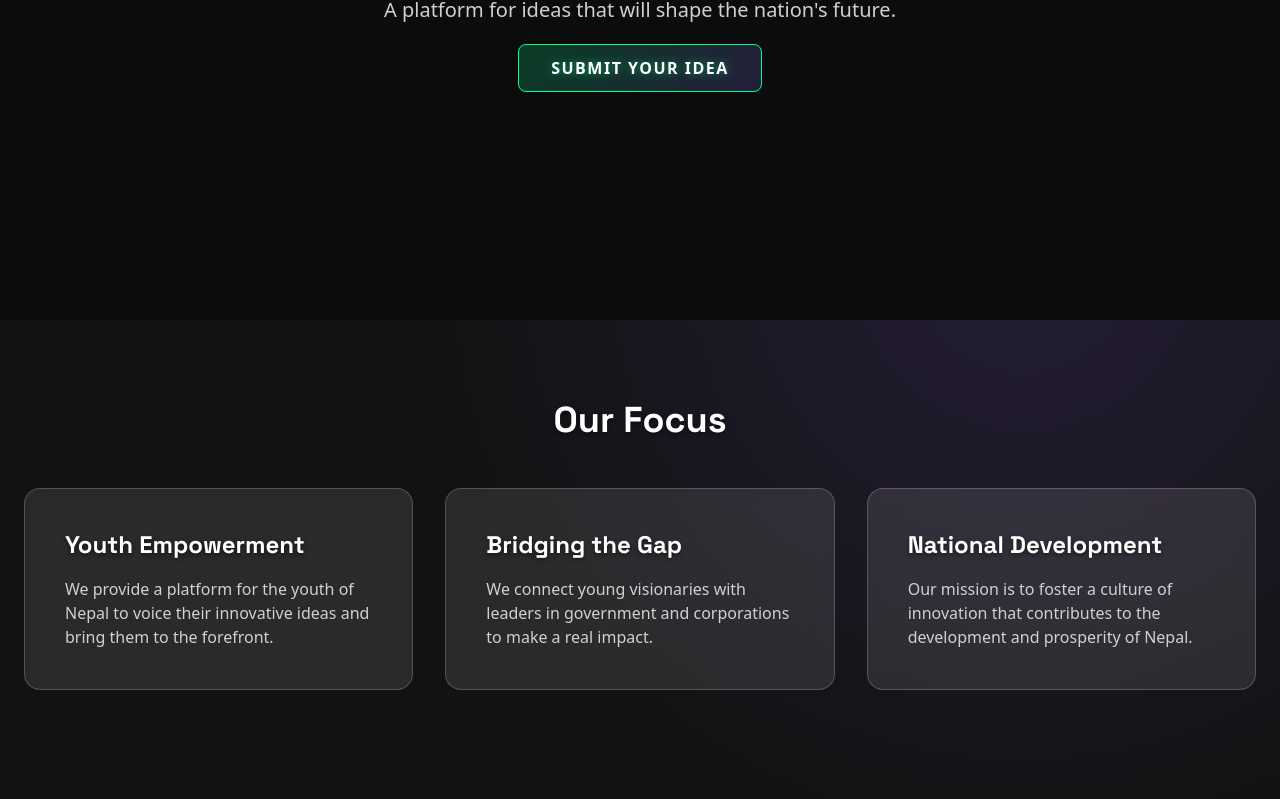
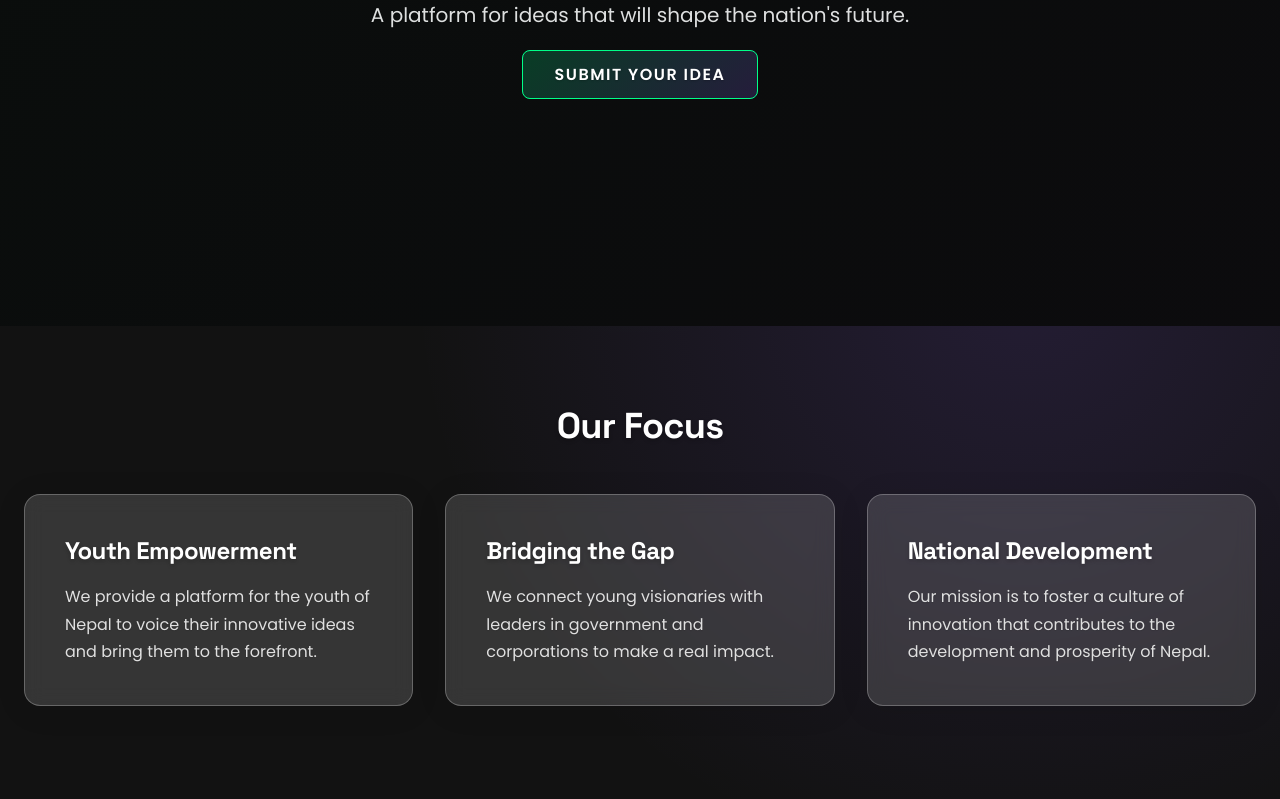
Before and after one commit to ZachL111/NepalNext, a plain HTML site: page index.html in a window 1280 px wide. Shown: the part 401-1200 px from the top of the page. Drawn offline with nearby package versions, Linux system fonts and the light colour scheme.

Commit message:
Improved again

```diff
--- a/css/style.css
+++ b/css/style.css
@@ -8,11 +8,11 @@
     --bg-dark: #121212;
     --bg-darker: #0a0a0a;
     --text-primary: #ffffff;
-    --text-secondary: #d1d1d1;
+    --text-secondary: #e0e0e0;  /* Lightened from #d1d1d1 */
     --accent-neon: #00ff88;
     --accent-purple: #8b5cf6;
-    --glass-bg: rgba(255, 255, 255, 0.1);
-    --glass-border: rgba(255, 255, 255, 0.2);
+    --glass-bg: rgba(255, 255, 255, 0.15);  /* Increased opacity */
+    --glass-border: rgba(255, 255, 255, 0.25);  /* Increased opacity */
     --gradient-1: linear-gradient(135deg, rgba(0, 255, 136, 0.15), rgba(139, 92, 246, 0.15));
 }
 
@@ -22,13 +22,19 @@ body {
     background-image:
         radial-gradient(circle at 50% 0%, rgba(0, 255, 136, 0.15) 0%, transparent 50%),
         radial-gradient(circle at 80% 50%, rgba(139, 92, 246, 0.15) 0%, transparent 50%);
+    font-family: 'Poppins', sans-serif;
+    line-height: 1.7;
+    font-size: 16px;
     color: var(--text-primary);
+    text-shadow: 0 1px 1px rgba(0, 0, 0, 0.1);
 }
 
 h1, h2, h3, h4, h5, h6 {
+    color: var(--text-primary);
     font-family: 'Space Grotesk', sans-serif;
     font-weight: 700;
-    text-shadow: 0 2px 4px rgba(0, 0, 0, 0.5);
+    text-shadow: 0 2px 4px rgba(0, 0, 0, 0.2);
+    letter-spacing: -0.02em;
 }
 
 /* Enhanced Header */
@@ -52,6 +58,7 @@ h1, h2, h3, h4, h5, h6 {
     color: var(--text-primary);
     font-weight: 500;
     padding: 0.5rem 1rem;
+    text-shadow: 0 1px 1px rgba(0, 0, 0, 0.1);
 }
 
 .nav-link::after {
@@ -87,7 +94,7 @@ h1, h2, h3, h4, h5, h6 {
     position: relative;
     overflow: hidden;
     transition: all 0.4s ease;
-    text-shadow: 0 0 10px rgba(0, 255, 136, 0.5);
+    text-shadow: 0 1px 2px rgba(0, 0, 0, 0.2);
 }
 
 .btn-primary:hover {
@@ -99,13 +106,14 @@ h1, h2, h3, h4, h5, h6 {
 
 /* Enhanced Glass Card */
 .glass-card {
-    background: rgba(255, 255, 255, 0.1);
+    background: rgba(255, 255, 255, 0.15);
     backdrop-filter: blur(10px);
     border-radius: 16px;
     border: 1px solid var(--glass-border);
     padding: 2.5rem;
     transition: all 0.4s ease;
     color: var(--text-primary);
+    box-shadow: 0 4px 30px rgba(0, 0, 0, 0.1);
 }
 
 .glass-card:hover {
@@ -133,6 +141,18 @@ h1, h2, h3, h4, h5, h6 {
     bottom: 0;
     background: var(--gradient-1);
     opacity: 0.1;
+}
+
+.hero-section h1 {
+    animation: fadeDown 1s ease-out;
+}
+
+.hero-section p {
+    animation: fadeUp 1s ease-out 0.3s backwards;
+}
+
+.hero-section .btn-primary {
+    animation: fadeUp 1s ease-out 0.6s backwards;
 }
 
 /* Grid Layouts */
@@ -173,6 +193,26 @@ h1, h2, h3, h4, h5, h6 {
     }
 }
 
+@keyframes fadeDown {
+    from {
+        opacity: 0;
+        transform: translateY(-30px);
+    }
+    to {
+        opacity: 1;
+        transform: translateY(0);
+    }
+}
+
+@keyframes fadeIn {
+    from {
+        opacity: 0;
+    }
+    to {
+        opacity: 1;
+    }
+}
+
 /* Footer Improvements */
 .custom-footer {
     background: var(--bg-darker);
@@ -184,4 +224,5 @@ h1, h2, h3, h4, h5, h6 {
 /* Text Improvements */
 .text-secondary {
     color: var(--text-secondary) !important;
+    text-shadow: 0 1px 1px rgba(0, 0, 0, 0.1);
 }
```
